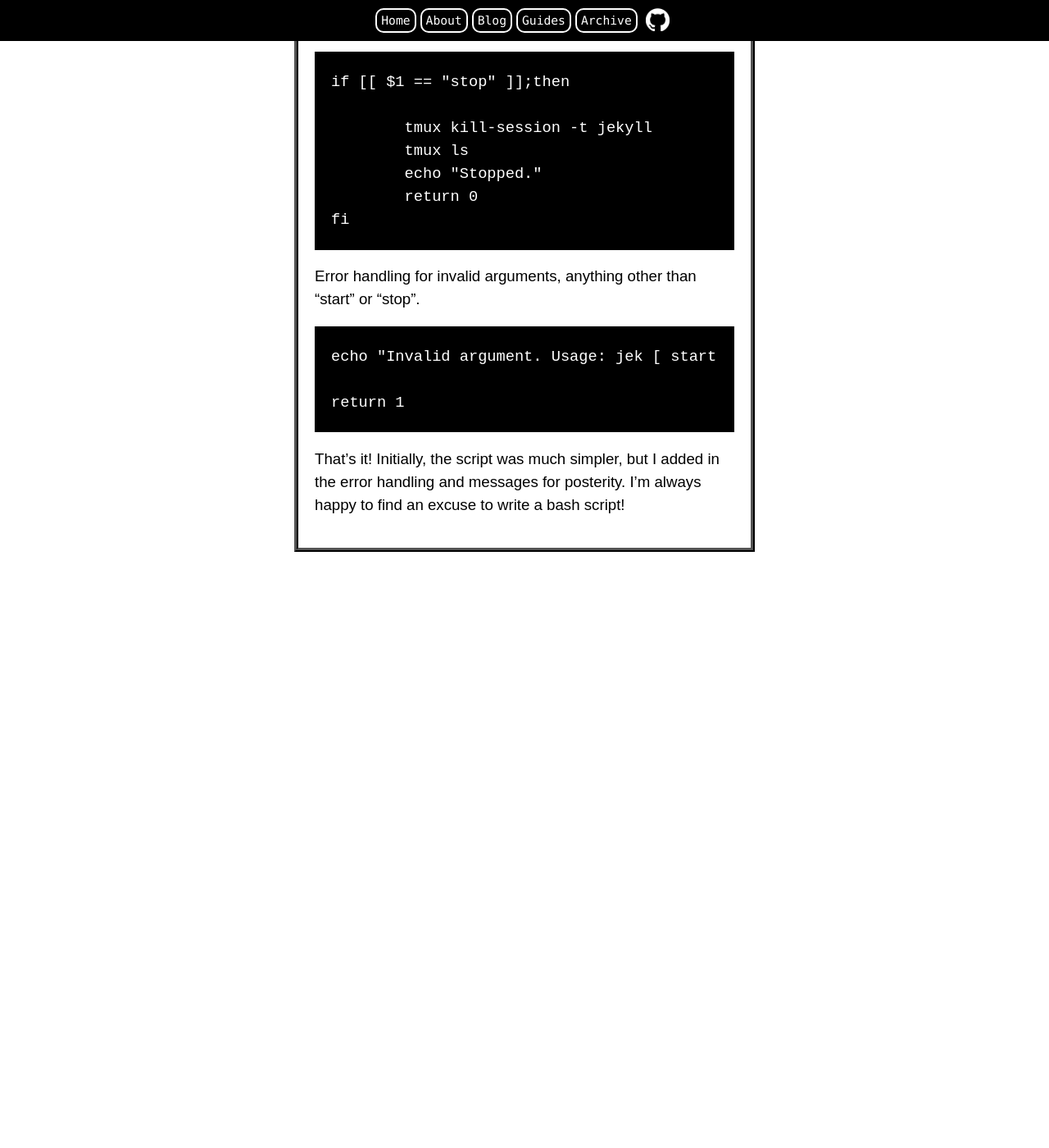
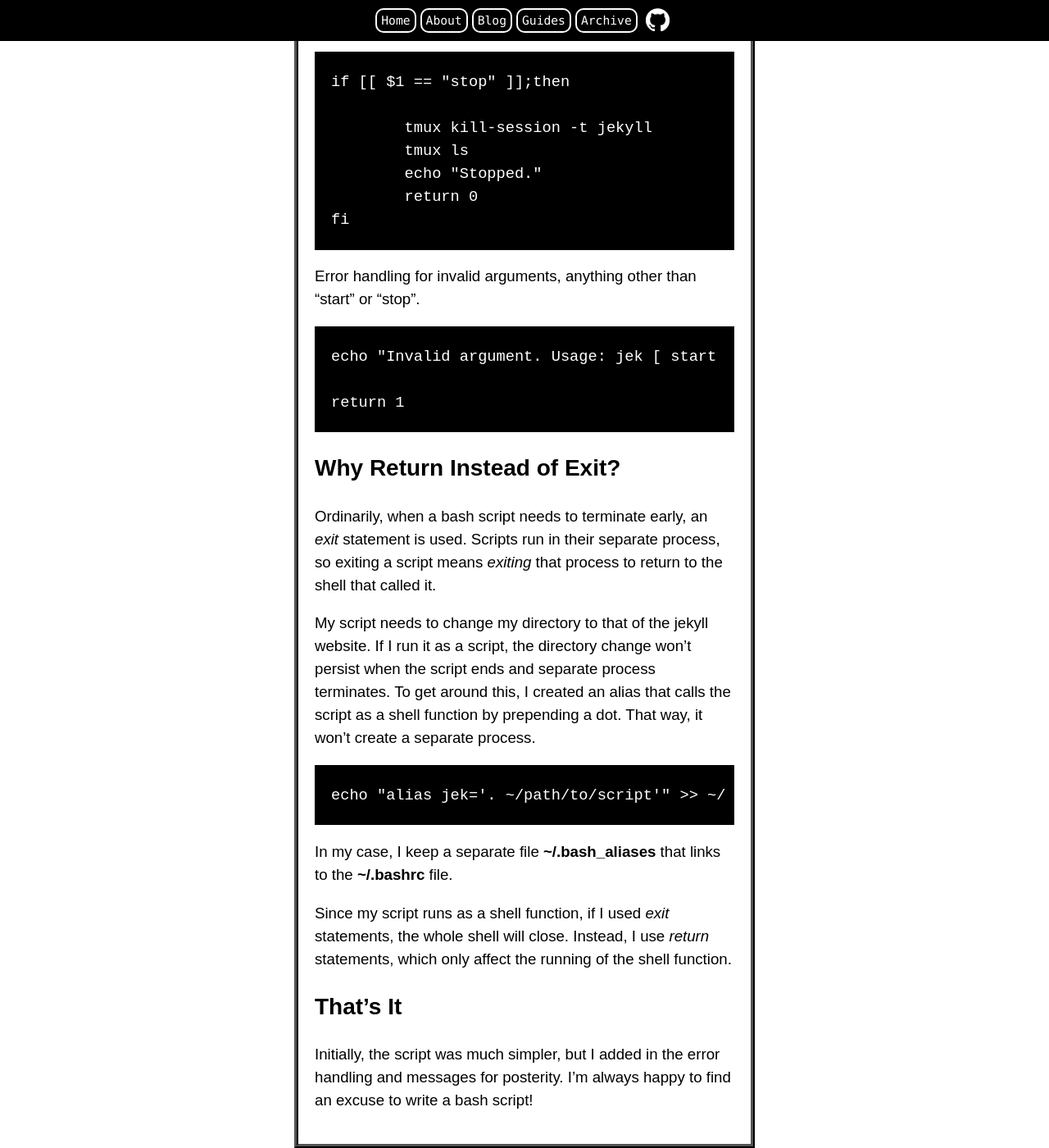
Before and after one commit to seandavidreed/seandavidreed.github.io, a Jekyll site: the page built from my_collections/_posts/2025-05-20-a-bash-script-for-jekyll-development.md, in a window 1280 px wide and 1400 px high, scrolled down 2833 px. Shown: the whole window at 82% size. Built offline with Jekyll 4.4.1, drawn with Linux system fonts in a browser that asks for light colours; before the commit the page ends 3506 px from its top, so only the background shows below that.

Commit message:
Add to new blog post

````diff
--- a/my_collections/_posts/2025-05-20-a-bash-script-for-jekyll-development.md
+++ b/my_collections/_posts/2025-05-20-a-bash-script-for-jekyll-development.md
@@ -95,4 +95,20 @@ echo "Invalid argument. Usage: jek [ start | stop ]"
 return 1
 ```
 
-That's it! Initially, the script was much simpler, but I added in the error handling and messages for posterity. I'm always happy to find an excuse to write a bash script!
+## Why Return Instead of Exit?
+
+Ordinarily, when a bash script needs to terminate early, an *exit* statement is used. Scripts run in their separate process, so exiting a script means *exiting* that process to return to the shell that called it.
+
+My script needs to change my directory to that of the jekyll website. If I run it as a script, the directory change won't persist when the script ends and separate process terminates. To get around this, I created an alias that calls the script as a shell function by prepending a dot. That way, it won't create a separate process.
+
+```
+echo "alias jek='. ~/path/to/script'" >> ~/.bashrc
+```
+
+In my case, I keep a separate file **~/.bash_aliases** that links to the **~/.bashrc** file.
+
+Since my script runs as a shell function, if I used *exit* statements, the whole shell will close. Instead, I use *return* statements, which only affect the running of the shell function.
+
+## That's It
+
+Initially, the script was much simpler, but I added in the error handling and messages for posterity. I'm always happy to find an excuse to write a bash script!
````
